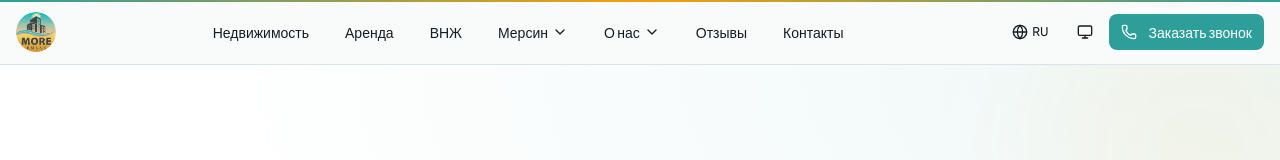
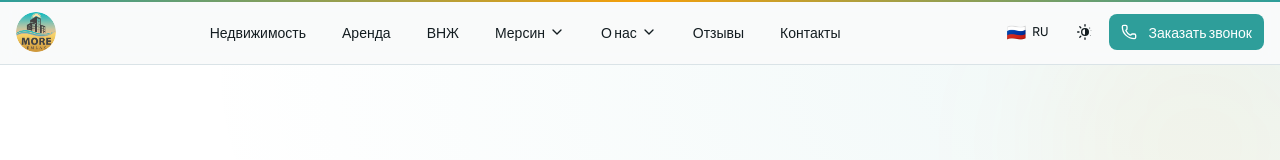
Before and after one commit to solidity247/more-emlak, a Next.js app: page / in a window 1280 px wide. Shown: the top 160 px of the page. Built offline with nearby package versions, Linux system fonts and the light colour scheme.

Commit message:
feat: enhance locale selector and theme icon\n\nAdd flag emojis to language selector and replace theme icon

```diff
--- a/components/site-header.tsx
+++ b/components/site-header.tsx
@@ -2,10 +2,45 @@
 
 import { useState } from "react"
 import Link from "next/link"
-import { Menu, X, ChevronDown, Sun, Moon, Monitor, Phone, Globe } from "lucide-react"
+import { Menu, X, ChevronDown, Sun, Moon, Phone } from "lucide-react"
 import { useLocale } from "@/lib/locale-context"
 import { useAutoTheme } from "@/lib/auto-theme-provider"
 import { type Locale, localeNames } from "@/lib/i18n"
+
+const localeFlags: Record<Locale, string> = {
+  ru: "\u{1F1F7}\u{1F1FA}",
+  en: "\u{1F1EC}\u{1F1E7}",
+  tr: "\u{1F1F9}\u{1F1F7}",
+}
+
+function AutoThemeIcon({ className }: { className?: string }) {
+  return (
+    <svg
+      viewBox="0 0 24 24"
+      fill="none"
+      stroke="currentColor"
+      strokeWidth="2"
+      strokeLinecap="round"
+      strokeLinejoin="round"
+      className={className}
+    >
+      {/* Left half: sun rays */}
+      <line x1="12" y1="1" x2="12" y2="3" />
+      <line x1="4.22" y1="4.22" x2="5.64" y2="5.64" />
+      <line x1="1" y1="12" x2="3" y2="12" />
+      <line x1="4.22" y1="19.78" x2="5.64" y2="18.36" />
+      <line x1="12" y1="21" x2="12" y2="23" />
+      {/* Circle with half fill */}
+      <circle cx="12" cy="12" r="5" />
+      {/* Dark half on the right */}
+      <path d="M12 7a5 5 0 0 1 0 10" fill="currentColor" stroke="none" />
+      {/* Right half: moon stars */}
+      <circle cx="19" cy="6" r="0.8" fill="currentColor" stroke="none" />
+      <circle cx="21" cy="10" r="0.5" fill="currentColor" stroke="none" />
+      <circle cx="20" cy="17" r="0.6" fill="currentColor" stroke="none" />
+    </svg>
+  )
+}
 import { Button } from "@/components/ui/button"
 import {
   DropdownMenu,
@@ -55,7 +90,7 @@ export function SiteHeader() {
     { label: t("nav.contacts"), href: "/contacts" },
   ]
 
-  const themeIcon = mode === "light" ? <Sun className="h-4 w-4" /> : mode === "dark" ? <Moon className="h-4 w-4" /> : <Monitor className="h-4 w-4" />
+  const themeIcon = mode === "light" ? <Sun className="h-4 w-4" /> : mode === "dark" ? <Moon className="h-4 w-4" /> : <AutoThemeIcon className="h-4 w-4" />
 
   return (
     <>
@@ -104,14 +139,15 @@ export function SiteHeader() {
             {/* Language selector */}
             <DropdownMenu>
               <DropdownMenuTrigger asChild>
-                <Button variant="ghost" size="sm" className="gap-1 text-foreground">
-                  <Globe className="h-4 w-4" />
+                <Button variant="ghost" size="sm" className="gap-1.5 text-foreground">
+                  <span className="text-base leading-none" aria-hidden="true">{localeFlags[locale]}</span>
                   <span className="text-xs">{localeNames[locale]}</span>
                 </Button>
               </DropdownMenuTrigger>
               <DropdownMenuContent>
                 {(Object.keys(localeNames) as Locale[]).map((l) => (
-                  <DropdownMenuItem key={l} onClick={() => setLocale(l)}>
+                  <DropdownMenuItem key={l} onClick={() => setLocale(l)} className="gap-2">
+                    <span className="text-base leading-none" aria-hidden="true">{localeFlags[l]}</span>
                     {localeNames[l]}
                   </DropdownMenuItem>
                 ))}
@@ -127,7 +163,7 @@ export function SiteHeader() {
               </DropdownMenuTrigger>
               <DropdownMenuContent>
                 <DropdownMenuItem onClick={() => setMode("auto")}>
-                  <Monitor className="mr-2 h-4 w-4" />
+                  <AutoThemeIcon className="mr-2 h-4 w-4" />
                   {t("theme.auto")}
                 </DropdownMenuItem>
                 <DropdownMenuItem onClick={() => setMode("light")}>
```
